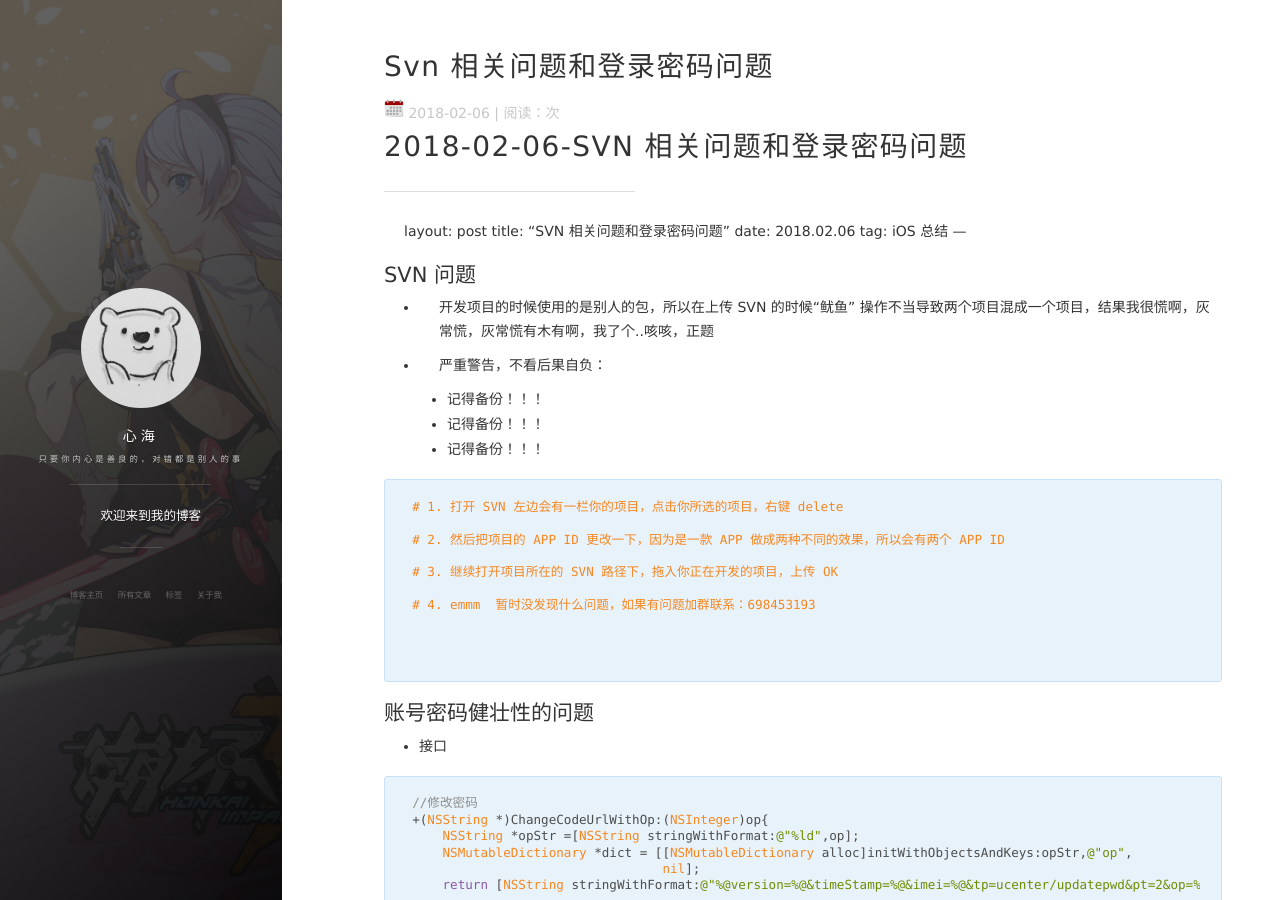
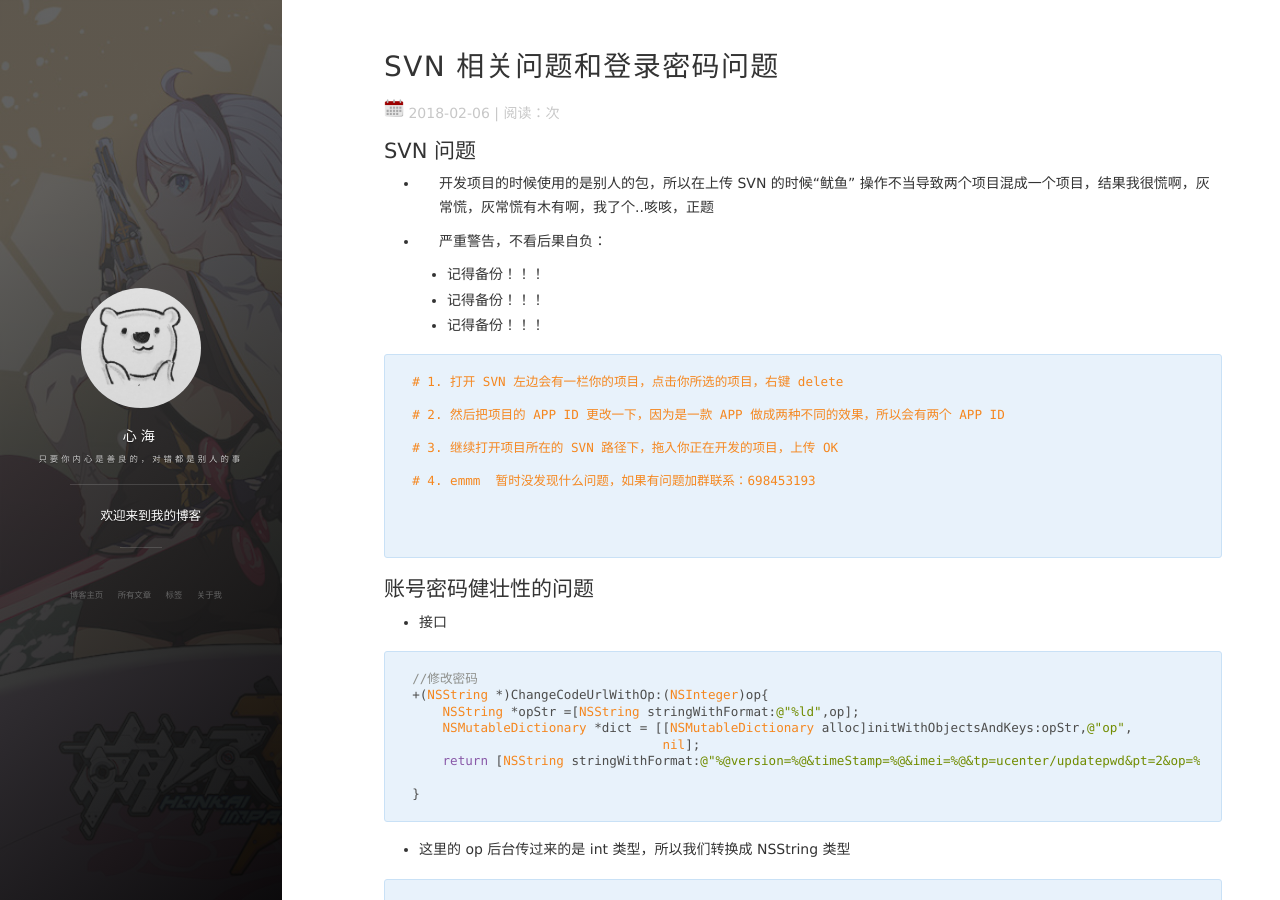
Before and after one commit to JiaZhiH/JiaZhiH.github.io, a Jekyll site: the page built from _posts/2018-02-06-SVN 相关问题和登录密码问题.md, in a window 1280 px wide and 900 px high. Built offline with Jekyll 4.4.1, drawn with Linux system fonts in a browser that asks for light colours; nearby versions of some CDN libraries; our own code applies the rules of GitHub Pages for plain Markdown files; comment, search, counter and statistics services are not loaded.

Commit message:
2018-02-06-02

```diff
--- a/_posts/2018-02-06-SVN 相关问题和登录密码问题.md
+++ b/_posts/2018-02-06-SVN 相关问题和登录密码问题.md
@@ -1,4 +1,3 @@
-# 2018-02-06-SVN 相关问题和登录密码问题
 ---
 layout: post
 title: "SVN 相关问题和登录密码问题"
```
